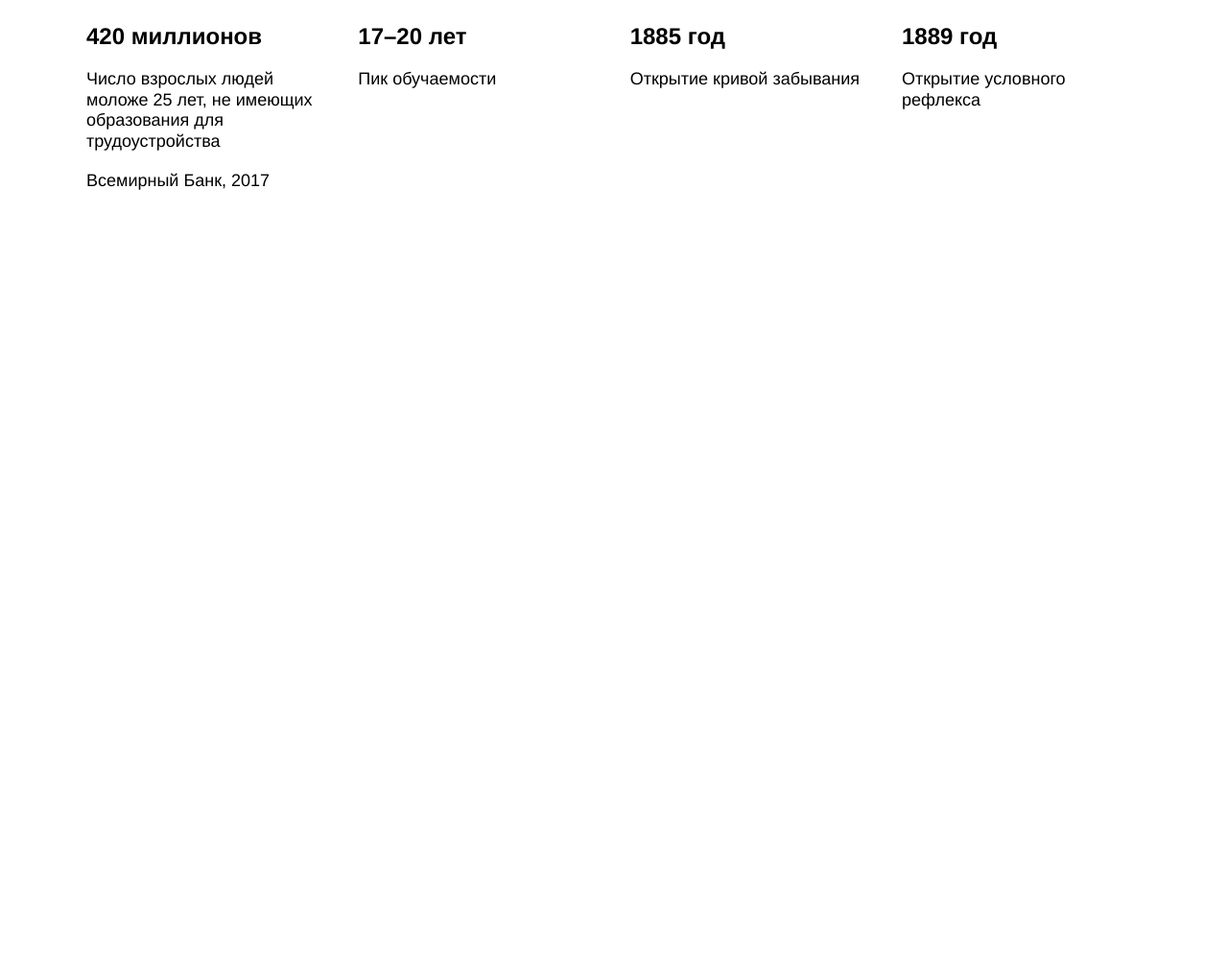
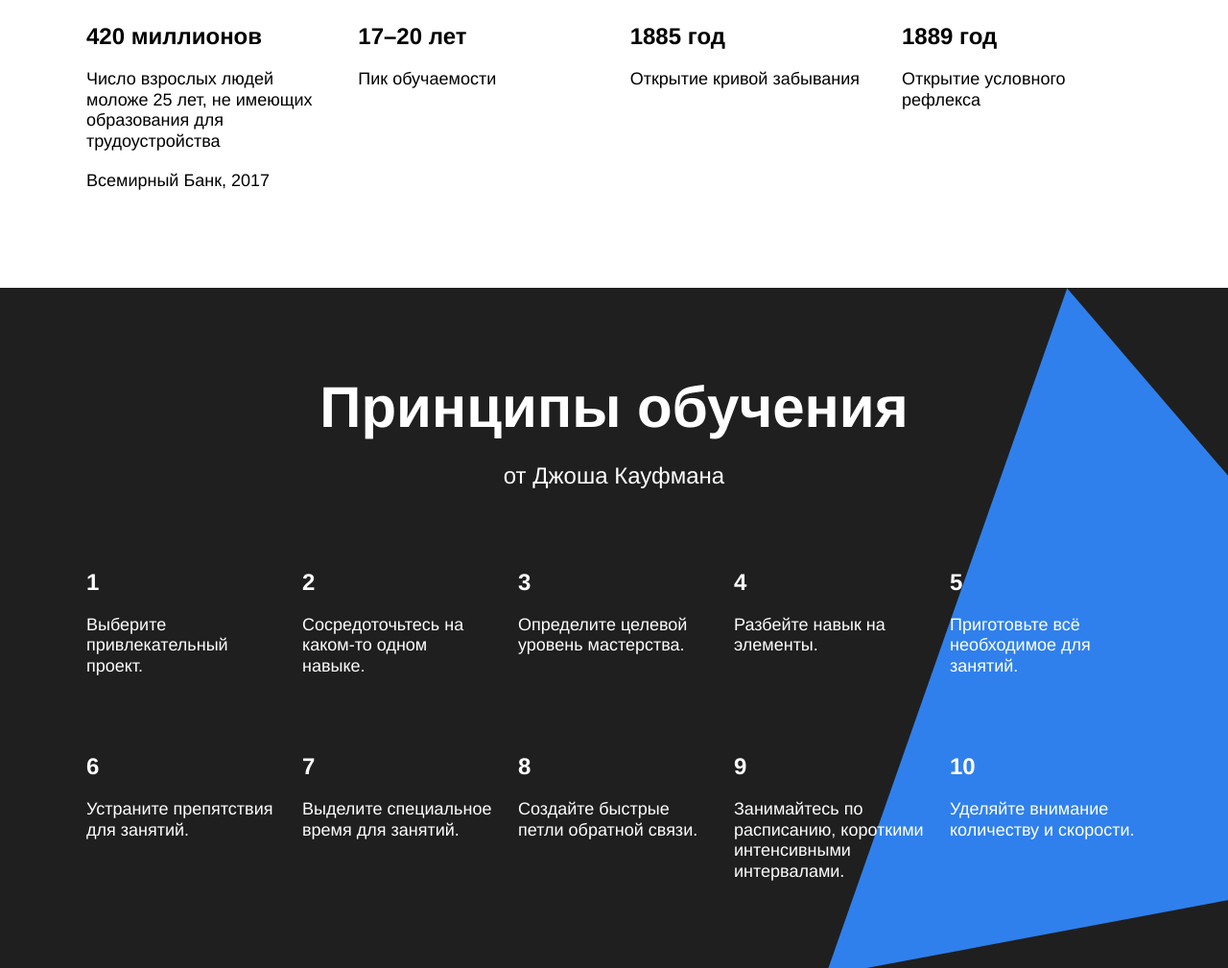
Before and after one commit to vldslw/how-to-learn, a plain HTML site: page index.html in a window 1280 px wide. Shown: the part 1707-2716 px from the top of the page at 96% size. Before the commit the page ends 2007 px from the top, so only its background shows below. Drawn offline with Linux system fonts and the light colour scheme.

Commit message:
Сделан блок kaufman

```diff
--- a/index.html
+++ b/index.html
@@ -29,18 +29,37 @@
       </section>
       <section class="digits">
         <h2 class="section-title section-title_theme_light">Цифры и факты</h2>
-        <h3 class="section-subtitle section-subtitle_theme_light">Про учёбу и мозг</h3>
+        <p class="section-subtitle section-subtitle_theme_light">Про учёбу и мозг</p>
         <div class="table table_theme_light">
-          <div class="table__cell table__cell_theme_light"><h4 class="table__heading table__heading_theme_light">86 миллиардов</h4><p class="table__text table__text_theme_light">Число нейронов в мозге человека</p></div>
-          <div class="table__cell table__cell_theme_light"><h4 class="table__heading table__heading_theme_light">2.1 миллиарда</h4><p class="table__text table__text_theme_light">Число нуждающихся в повышении квалификации</p><p class="table__text table__text_theme_light">Всемирный Банк, 2017</p></div>
-          <div class="table__cell table__cell_theme_light"><h4 class="table__heading table__heading_theme_light">1000 терабайт</h4><p class="table__text table__text_theme_light">Объём памяти человека</p></div>
-          <div class="table__cell table__cell_theme_light"><h4 class="table__heading table__heading_theme_light">500 триллионов</h4><p class="table__text table__text_theme_light">Число ответственных за обучение нервных синапсов у взрослого человека</p></div>
-          <div class="table__cell table__cell_theme_light"><h4 class="table__heading table__heading_theme_light">420 миллионов</h4><p class="table__text table__text_theme_light">Число взрослых людей моложе 25 лет, не имеющих образования для трудоустройства</p><p class="table__text table__text_theme_light">Всемирный Банк, 2017</p></div>
-          <div class="table__cell table__cell_theme_light"><h4 class="table__heading table__heading_theme_light">17–20 лет</h4><p class="table__text table__text_theme_light">Пик обучаемости</p></div>
-          <div class="table__cell table__cell_theme_light"><h4 class="table__heading table__heading_theme_light">1885 год</h4><p class="table__text table__text_theme_light">Открытие кривой забывания</p></div>
-          <div class="table__cell table__cell_theme_light"><h4 class="table__heading table__heading_theme_light">1889 год</h4><p class="table__text table__text_theme_light">Открытие условного рефлекса</p></div>
+          <div class="table__cell table__cell_theme_light"><h3 class="table__heading table__heading_theme_light">86 миллиардов</h3><p class="table__text table__text_theme_light">Число нейронов в мозге человека</p></div>
+          <div class="table__cell table__cell_theme_light"><h3 class="table__heading table__heading_theme_light">2.1 миллиарда</h3><p class="table__text table__text_theme_light">Число нуждающихся в повышении квалификации</p><p class="table__text table__text_theme_light">Всемирный Банк, 2017</p></div>
+          <div class="table__cell table__cell_theme_light"><h3 class="table__heading table__heading_theme_light">1000 терабайт</h3><p class="table__text table__text_theme_light">Объём памяти человека</p></div>
+          <div class="table__cell table__cell_theme_light"><h3 class="table__heading table__heading_theme_light">500 триллионов</h3><p class="table__text table__text_theme_light">Число ответственных за обучение нервных синапсов у взрослого человека</p></div>
+          <div class="table__cell table__cell_theme_light"><h3 class="table__heading table__heading_theme_light">420 миллионов</h3><p class="table__text table__text_theme_light">Число взрослых людей моложе 25 лет, не имеющих образования для трудоустройства</p><p class="table__text table__text_theme_light">Всемирный Банк, 2017</p></div>
+          <div class="table__cell table__cell_theme_light"><h3 class="table__heading table__heading_theme_light">17–20 лет</h3><p class="table__text table__text_theme_light">Пик обучаемости</p></div>
+          <div class="table__cell table__cell_theme_light"><h3 class="table__heading table__heading_theme_light">1885 год</h3><p class="table__text table__text_theme_light">Открытие кривой забывания</p></div>
+          <div class="table__cell table__cell_theme_light"><h3 class="table__heading table__heading_theme_light">1889 год</h3><p class="table__text table__text_theme_light">Открытие условного рефлекса</p></div>
         </div>
+      </section>
+      <section class="feynman">
 
+      </section>
+      <section class="kaufman">
+        <h2 class="section-title section-title_theme_dark">Принципы обучения</h2>
+        <p class="section-subtitle section-subtitle_theme_dark">от Джоша Кауфмана</p>
+        <div class="table table_theme_dark">
+          <div class="table__cell table__cell_theme_dark"><h3 class="table__heading table__heading_theme_dark">1</h3><p class="table__text table__text_theme_dark">Выберите привлекательный проект.</p></div>
+          <div class="table__cell table__cell_theme_dark"><h3 class="table__heading table__heading_theme_dark">2</h3><p class="table__text table__text_theme_dark">Сосредоточьтесь на каком-то одном навыке.</p></div>
+          <div class="table__cell table__cell_theme_dark"><h3 class="table__heading table__heading_theme_dark">3</h3><p class="table__text table__text_theme_dark">Определите целевой уровень мастерства.</p></div>
+          <div class="table__cell table__cell_theme_dark"><h3 class="table__heading table__heading_theme_dark">4</h3><p class="table__text table__text_theme_dark">Разбейте навык на элементы.</p></div>
+          <div class="table__cell table__cell_theme_dark"><h3 class="table__heading table__heading_theme_dark">5</h3><p class="table__text table__text_theme_dark">Приготовьте всё необходимое для занятий.</p></div>
+          <div class="table__cell table__cell_theme_dark"><h3 class="table__heading table__heading_theme_dark">6</h3><p class="table__text table__text_theme_dark">Устраните препятствия для занятий.</p></div>
+          <div class="table__cell table__cell_theme_dark"><h3 class="table__heading table__heading_theme_dark">7</h3><p class="table__text table__text_theme_dark">Выделите специальное время для занятий.</p></div>
+          <div class="table__cell table__cell_theme_dark"><h3 class="table__heading table__heading_theme_dark">8</h3><p class="table__text table__text_theme_dark">Создайте быстрые петли обратной связи.</p></div>
+          <div class="table__cell table__cell_theme_dark"><h3 class="table__heading table__heading_theme_dark">9</h3><p class="table__text table__text_theme_dark">Занимайтесь по расписанию, короткими интенсивными интервалами.</p></div>
+          <div class="table__cell table__cell_theme_dark"><h3 class="table__heading table__heading_theme_dark">10</h3><p class="table__text table__text_theme_dark">Уделяйте внимание количеству и скорости.</p></div>
+        </div>
+        <div class="kaufman__triangle"></div>
       </section>
     </main>
     <footer class="footer"></footer>
--- a/styles/style.css
+++ b/styles/style.css
@@ -130,10 +130,19 @@
 .section-title {
   width: 60%;
   text-align: center;
-  margin: 100px auto 0 auto;
   line-height: 1.15;
   font-size: 60px;
   font-weight: 700;
+}
+
+.section-title_theme_light {
+  margin: 100px auto 0 auto;
+}
+
+.section-title_theme_dark {
+  margin: 0 auto 0 auto;
+  padding-top: 90px;
+  color: white;
 }
 
 .section-subtitle {
@@ -143,6 +152,10 @@
   line-height: 34px;
   font-size: 24px;
   font-weight: normal;
+}
+
+.section-subtitle_theme_dark {
+  color: white;
 }
 
 .table {
@@ -156,9 +169,24 @@
   margin: 0 auto 100px auto;
 }
 
+.table_theme_dark {
+  margin: 0 auto 0 auto;
+  padding-bottom: 90px;
+}
+
 .table__cell {
   width: 250px;
   margin: 60px 0 0 0;
+}
+
+.table__cell_theme_light {
+  width: 250px;
+  margin: 60px 0 0 0;
+}
+
+.table__cell_theme_dark {
+  width: 200px;
+  margin: 80px 0 0 0;
 }
 
 .table__heading {
@@ -183,6 +211,23 @@
   margin-top: 80px;
 }
 
+.kaufman {
+  background-color: #1f1f1f;
+  position: relative;
+  z-index: -2;
+  overflow: hidden;
+}
+
+.kaufman__triangle {
+  background-image: url(../images/kaufman-triangle.svg);
+  width: 877px;
+  height: 877px;
+  position: absolute;
+  top: 0;
+  right: -210px;
+  z-index: -1;
+}
+
 .content {
 
 }
```
